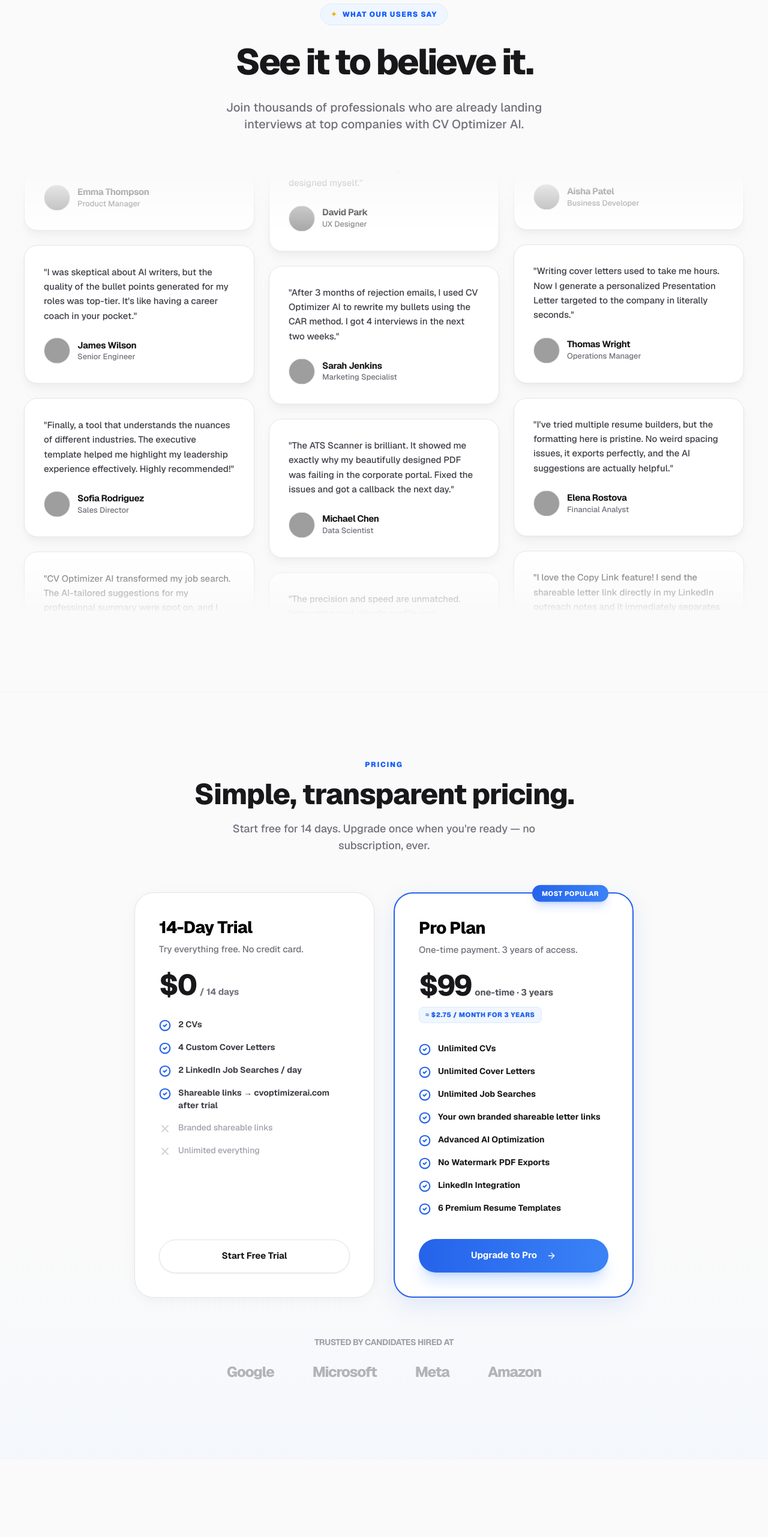
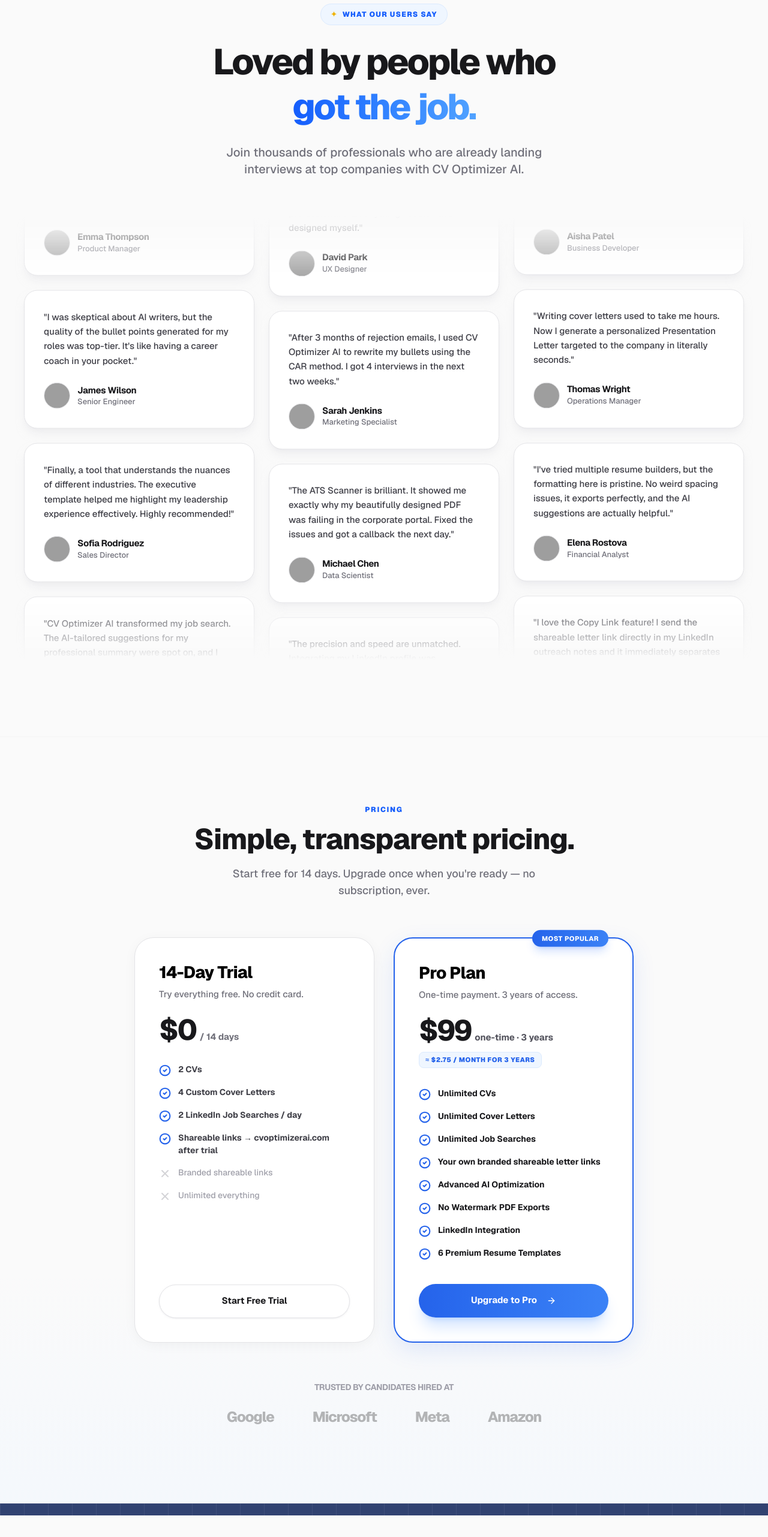
Before and after one commit to Cinarezici/cv, a Next.js app: page / in a window 1280 px wide. Shown: the part 7023-9586 px from the top of the page at 60% size. Built offline with nearby package versions, Linux system fonts and the light colour scheme; grey boxes are pictures that could not be loaded.

Commit message:
style: add wave divider before CTA, update testimonials headline to friendlier copy

```diff
--- a/src/app/page.tsx
+++ b/src/app/page.tsx
@@ -566,7 +566,8 @@ export default function Home() {
         </section>
 
         {/* --- G) Final CTA with Sparkles --- */}
-        <section ref={ctaRef} className="relative w-full h-[550px] border-t border-zinc-100 bg-[#fafafa] flex flex-col items-center justify-center overflow-hidden">
+        <WaveDivider />
+        <section ref={ctaRef} className="relative w-full h-[550px] bg-[#fafafa] flex flex-col items-center justify-center overflow-hidden">
           <div className="relative z-20 flex flex-col items-center w-full">
             <p className="text-3xl md:text-5xl font-extrabold tracking-tighter text-zinc-900 text-center px-4 drop-shadow-sm relative z-30">
               Stop Applying. <span className="text-[#2563eb]">Start Getting Offers.</span>
--- a/src/components/ui/landing-testimonials.tsx
+++ b/src/components/ui/landing-testimonials.tsx
@@ -87,7 +87,8 @@ export const LandingTestimonials = () => {
           </div>
 
           <h2 className="text-4xl md:text-6xl font-extrabold tracking-tighter text-zinc-900 mb-6 leading-tight">
-            See it to believe it.
+            Loved by people who
+            <span className="bg-gradient-to-r from-blue-600 to-blue-400 bg-clip-text text-transparent"> got the job.</span>
           </h2>
           <p className="text-lg md:text-xl text-zinc-500 font-medium">
             Join thousands of professionals who are already landing interviews at top companies with CV Optimizer AI.
```
